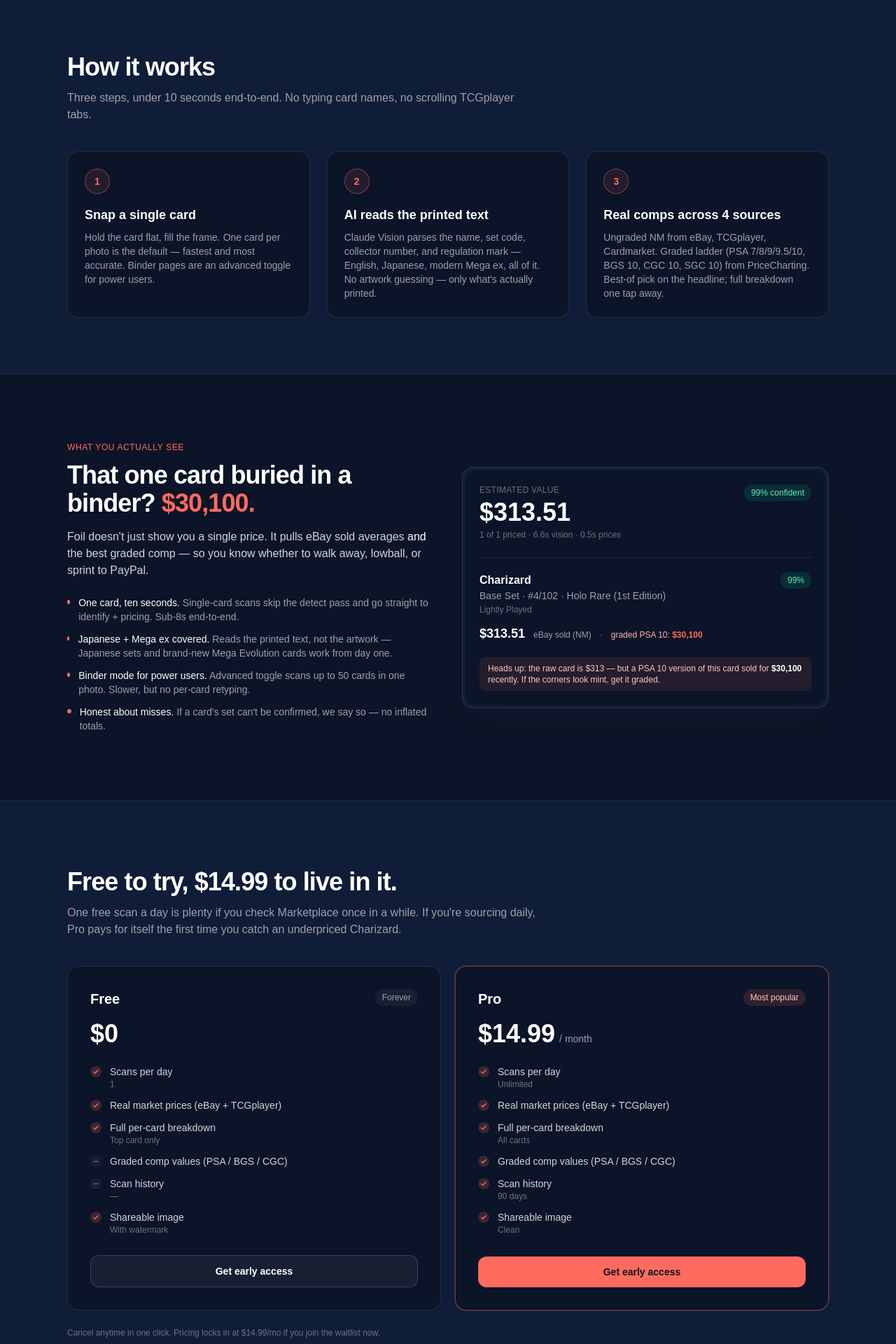
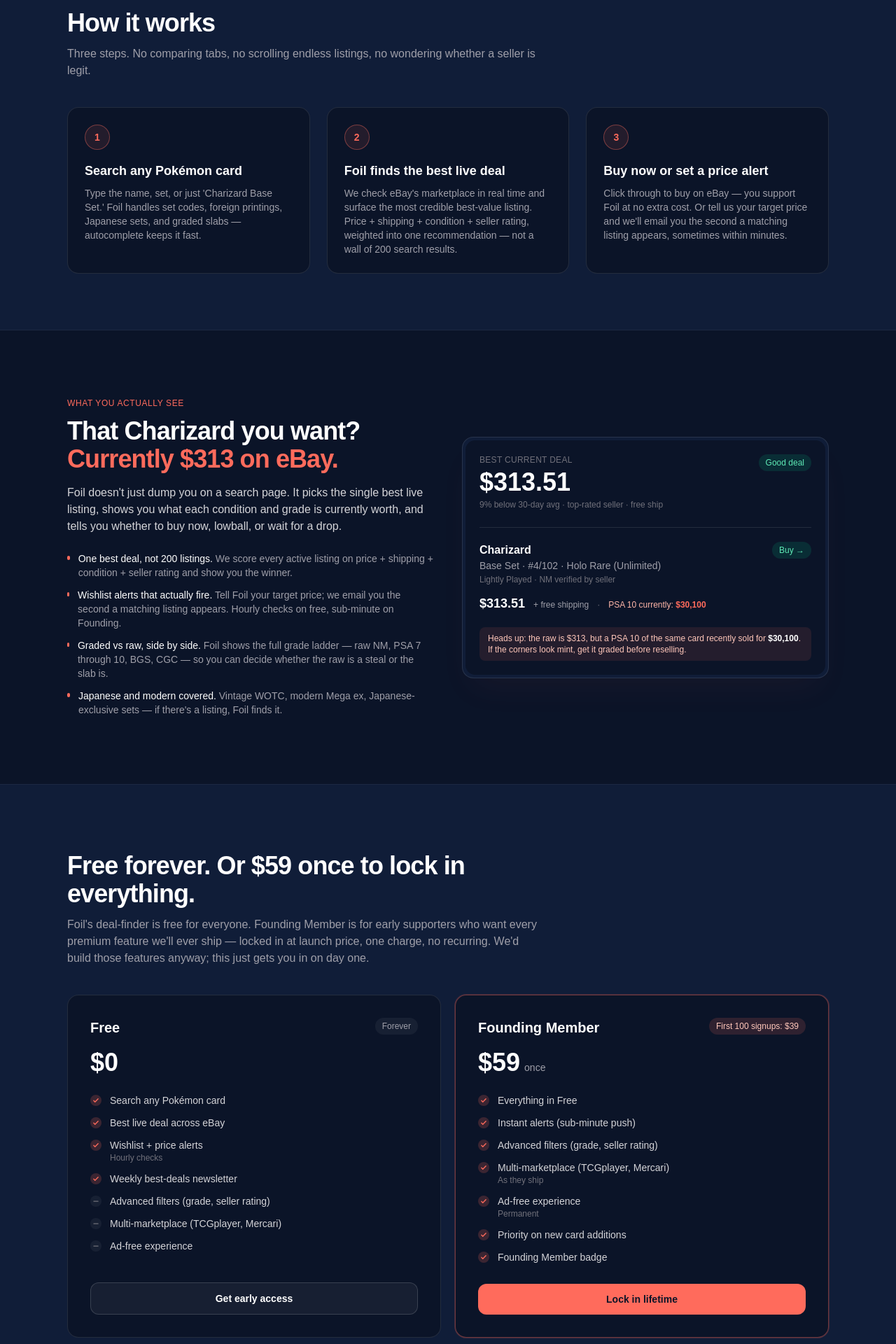
Before and after one commit to johnnycakx/Foil, a Next.js app: page / in a window 1280 px wide. Shown: the part 720-2640 px from the top of the page at 70% size. Built offline with nearby package versions, Linux system fonts and the light colour scheme; no server answers.

Commit message:
feat(seo): deal-finder homepage rewrite + founding member tier

```diff
--- a/app/page.tsx
+++ b/app/page.tsx
@@ -4,9 +4,9 @@
 import { createClient } from "@/lib/supabase/server";
 import { WaitlistForm } from "./landing/waitlist-form";
 
-const SITE_TITLE = "Foil — Scan any Pokémon card in 10 seconds (including Japanese)";
+const SITE_TITLE = "Foil — The best price on any Pokémon card";
 const SITE_DESCRIPTION =
-  "Snap one card, get a real market valuation in 10 seconds. eBay sold averages, TCGplayer market, PriceCharting graded comps — across English, Japanese, and modern Mega ex printings. Binder-page mode for power users.";
+  "Search any Pokémon card and instantly see the best live deal on eBay — curated by price, condition, and seller quality. Free wishlist alerts when your cards drop. Built by a Level-4 TCGplayer Verified Seller. TCGplayer coming soon.";
 
 export const metadata: Metadata = {
   title: SITE_TITLE,
@@ -40,7 +40,7 @@
       <Hero />
       <HowItWorks />
       <ExampleResult />
-      <PricingCompare />
+      <FoundingMember />
       <FinalCTA />
       <Footer />
     </div>
@@ -74,26 +74,28 @@
         Pre-launch · early access opening Oct 7
       </p>
       <h1 className="mt-5 max-w-3xl text-4xl font-bold leading-[1.05] tracking-tight sm:text-5xl md:text-6xl">
-        Scan any Pokémon card —{" "}
-        <span className="text-[#FF6B5C]">including Japanese</span> —
-        in 10 seconds.
+        The best price on any Pokémon card.{" "}
+        <span className="text-[#FF6B5C]">Right now.</span>
       </h1>
       <p className="mt-5 max-w-2xl text-lg text-zinc-300 sm:text-xl">
-        Snap one card. Foil reads the printed name, set code, and collector number,
-        cross-references eBay sold averages, TCGplayer market, and graded comps from
-        PSA to BGS 10, and tells you what the card is actually worth. Got a binder page?{" "}
-        <span className="text-zinc-400">Advanced mode prices the whole stack at once.</span>
+        Foil searches eBay&apos;s live listings the moment you ask and surfaces the
+        single highest-value deal for the exact card you want — judged by price,
+        shipping, condition, and seller reputation.{" "}
+        <span className="text-zinc-400">
+          Built by a Level-4 TCGplayer Verified Seller who got tired of comparing
+          20 listings to find one good one.
+        </span>
       </p>
 
       <div className="mt-8 max-w-xl">
         <WaitlistForm source="homepage_hero" variant="hero" />
         <p className="mt-3 text-xs text-zinc-500">
-          No spam, one email when early access opens.{" "}
+          Free at launch. No spam — we email when your wishlisted cards drop in price.{" "}
           <a
             href="#example"
             className="underline decoration-zinc-600 underline-offset-4 transition hover:text-zinc-300 hover:decoration-zinc-400"
           >
-            Watch demo ↓
+            See an example ↓
           </a>
         </p>
       </div>
@@ -105,18 +107,18 @@
   const steps = [
     {
       num: "1",
-      title: "Snap a single card",
-      body: "Hold the card flat, fill the frame. One card per photo is the default — fastest and most accurate. Binder pages are an advanced toggle for power users.",
+      title: "Search any Pokémon card",
+      body: "Type the name, set, or just 'Charizard Base Set.' Foil handles set codes, foreign printings, Japanese sets, and graded slabs — autocomplete keeps it fast.",
     },
     {
       num: "2",
-      title: "AI reads the printed text",
-      body: "Claude Vision parses the name, set code, collector number, and regulation mark — English, Japanese, modern Mega ex, all of it. No artwork guessing — only what's actually printed.",
+      title: "Foil finds the best live deal",
+      body: "We check eBay's marketplace in real time and surface the most credible best-value listing. Price + shipping + condition + seller rating, weighted into one recommendation — not a wall of 200 search results.",
     },
     {
       num: "3",
-      title: "Real comps across 4 sources",
-      body: "Ungraded NM from eBay, TCGplayer, Cardmarket. Graded ladder (PSA 7/8/9/9.5/10, BGS 10, CGC 10, SGC 10) from PriceCharting. Best-of pick on the headline; full breakdown one tap away.",
+      title: "Buy now or set a price alert",
+      body: "Click through to buy on eBay — you support Foil at no extra cost. Or tell us your target price and we'll email you the second a matching listing appears, sometimes within minutes.",
     },
   ];
 
@@ -125,7 +127,8 @@
       <div className="mx-auto w-full max-w-6xl px-5 py-16 sm:px-8 sm:py-20">
         <h2 className="text-3xl font-bold tracking-tight sm:text-4xl">How it works</h2>
         <p className="mt-3 max-w-2xl text-zinc-400">
-          Three steps, under 10 seconds end-to-end. No typing card names, no scrolling TCGplayer tabs.
+          Three steps. No comparing tabs, no scrolling endless listings, no
+          wondering whether a seller is legit.
         </p>
         <ol className="mt-10 grid gap-6 sm:grid-cols-3">
           {steps.map((s) => (
@@ -155,42 +158,45 @@
             What you actually see
           </p>
           <h2 className="mt-3 text-3xl font-bold tracking-tight sm:text-4xl">
-            That one card buried in a binder?{" "}
-            <span className="text-[#FF6B5C]">$30,100.</span>
+            That Charizard you want?{" "}
+            <span className="text-[#FF6B5C]">Currently $313 on eBay.</span>
           </h2>
           <p className="mt-4 text-zinc-300">
-            Foil doesn&apos;t just show you a single price. It pulls eBay sold averages
-            <em className="not-italic font-medium text-white"> and</em> the best graded comp
-            — so you know whether to walk away, lowball, or sprint to PayPal.
+            Foil doesn&apos;t just dump you on a search page. It picks the single
+            best live listing, shows you what each condition and grade is currently
+            worth, and tells you whether to buy now, lowball, or wait for a drop.
           </p>
           <ul className="mt-6 space-y-3 text-sm text-zinc-400">
             <li className="flex items-start gap-3">
               <span className="mt-1.5 inline-block h-1.5 w-1.5 rounded-full bg-[#FF6B5C]" />
               <span>
-                <span className="font-medium text-white">One card, ten seconds.</span> Single-card scans
-                skip the detect pass and go straight to identify + pricing. Sub-8s end-to-end.
+                <span className="font-medium text-white">One best deal, not 200 listings.</span>{" "}
+                We score every active listing on price + shipping + condition + seller
+                rating and show you the winner.
               </span>
             </li>
             <li className="flex items-start gap-3">
               <span className="mt-1.5 inline-block h-1.5 w-1.5 rounded-full bg-[#FF6B5C]" />
               <span>
-                <span className="font-medium text-white">Japanese + Mega ex covered.</span> Reads the
-                printed text, not the artwork — Japanese sets and brand-new Mega Evolution cards work
-                from day one.
+                <span className="font-medium text-white">Wishlist alerts that actually fire.</span>{" "}
+                Tell Foil your target price; we email you the second a matching
+                listing appears. Hourly checks on free, sub-minute on Founding.
               </span>
             </li>
             <li className="flex items-start gap-3">
               <span className="mt-1.5 inline-block h-1.5 w-1.5 rounded-full bg-[#FF6B5C]" />
               <span>
-                <span className="font-medium text-white">Binder mode for power users.</span> Advanced
-                toggle scans up to 50 cards in one photo. Slower, but no per-card retyping.
+                <span className="font-medium text-white">Graded vs raw, side by side.</span>{" "}
+                Foil shows the full grade ladder — raw NM, PSA 7 through 10, BGS,
+                CGC — so you can decide whether the raw is a steal or the slab is.
               </span>
             </li>
             <li className="flex items-start gap-3">
               <span className="mt-1.5 inline-block h-1.5 w-1.5 rounded-full bg-[#FF6B5C]" />
               <span>
-                <span className="font-medium text-white">Honest about misses.</span> If a card&apos;s
-                set can&apos;t be confirmed, we say so — no inflated totals.
+                <span className="font-medium text-white">Japanese and modern covered.</span>{" "}
+                Vintage WOTC, modern Mega ex, Japanese-exclusive sets — if there&apos;s
+                a listing, Foil finds it.
               </span>
             </li>
           </ul>
@@ -200,12 +206,16 @@
           <div className="rounded-[14px] bg-[#0B1428] p-5">
             <div className="flex items-start justify-between gap-3">
               <div>
-                <p className="text-xs uppercase tracking-wide text-zinc-500">Estimated value</p>
+                <p className="text-xs uppercase tracking-wide text-zinc-500">
+                  Best current deal
+                </p>
                 <p className="mt-1 text-4xl font-bold tabular-nums text-white">$313.51</p>
-                <p className="mt-1 text-xs text-zinc-500">1 of 1 priced · 6.6s vision · 0.5s prices</p>
+                <p className="mt-1 text-xs text-zinc-500">
+                  9% below 30-day avg · top-rated seller · free ship
+                </p>
               </div>
               <span className="rounded-full bg-emerald-500/15 px-2.5 py-1 text-xs font-medium text-emerald-300">
-                99% confident
+                Good deal
               </span>
             </div>
 
@@ -214,29 +224,29 @@
                 <div className="min-w-0">
                   <p className="truncate font-semibold text-white">Charizard</p>
                   <p className="truncate text-sm text-zinc-400">
-                    Base Set · #4/102 · Holo Rare (1st Edition)
+                    Base Set · #4/102 · Holo Rare (Unlimited)
                   </p>
-                  <p className="mt-0.5 text-xs text-zinc-500">Lightly Played</p>
+                  <p className="mt-0.5 text-xs text-zinc-500">Lightly Played · NM verified by seller</p>
                   <div className="mt-3 flex flex-wrap items-baseline gap-x-3 gap-y-1">
                     <span className="text-lg font-semibold tabular-nums text-white">$313.51</span>
-                    <span className="text-xs text-zinc-400">eBay sold (NM)</span>
+                    <span className="text-xs text-zinc-400">+ free shipping</span>
                     <span className="text-xs text-zinc-500">·</span>
                     <span className="text-xs text-[#FFB6A8]">
-                      graded PSA 10:{" "}
+                      PSA 10 currently:{" "}
                       <span className="font-semibold text-[#FF6B5C]">$30,100</span>
                     </span>
                   </div>
                 </div>
                 <span className="rounded-full bg-emerald-500/15 px-2.5 py-1 text-xs font-medium text-emerald-300">
-                  99%
+                  Buy →
                 </span>
               </div>
             </div>
 
             <p className="mt-5 rounded-lg bg-[#FF6B5C]/10 px-3 py-2 text-xs text-[#FFC7BA]">
-              Heads up: the raw card is $313 — but a PSA 10 version of this card sold for{" "}
-              <span className="font-semibold text-white">$30,100</span> recently. If the corners
-              look mint, get it graded.
+              Heads up: the raw is $313, but a PSA 10 of the same card recently sold
+              for <span className="font-semibold text-white">$30,100</span>. If the
+              corners look mint, get it graded before reselling.
             </p>
           </div>
         </div>
@@ -245,24 +255,39 @@
   );
 }
 
-function PricingCompare() {
-  const features: { label: string; free: string | boolean; pro: string | boolean }[] = [
-    { label: "Scans per day", free: "1", pro: "Unlimited" },
-    { label: "Real market prices (eBay + TCGplayer)", free: true, pro: true },
-    { label: "Full per-card breakdown", free: "Top card only", pro: "All cards" },
-    { label: "Graded comp values (PSA / BGS / CGC)", free: false, pro: true },
-    { label: "Scan history", free: "—", pro: "90 days" },
-    { label: "Shareable image", free: "With watermark", pro: "Clean" },
+function FoundingMember() {
+  const freeFeatures = [
+    { label: "Search any Pokémon card", value: true as const },
+    { label: "Best live deal across eBay", value: true as const },
+    { label: "Wishlist + price alerts", value: "Hourly checks" },
+    { label: "Weekly best-deals newsletter", value: true as const },
+    { label: "Advanced filters (grade, seller rating)", value: false as const },
+    { label: "Multi-marketplace (TCGplayer, Mercari)", value: false as const },
+    { label: "Ad-free experience", value: false as const },
+  ];
+
+  const foundingFeatures = [
+    { label: "Everything in Free", value: true as const },
+    { label: "Instant alerts (sub-minute push)", value: true as const },
+    { label: "Advanced filters (grade, seller rating)", value: true as const },
+    { label: "Multi-marketplace (TCGplayer, Mercari)", value: "As they ship" },
+    { label: "Ad-free experience", value: "Permanent" },
+    { label: "Priority on new card additions", value: true as const },
+    { label: "Founding Member badge", value: true as const },
   ];
 
   return (
     <section className="border-y border-white/5 bg-[#101D38]">
       <div className="mx-auto w-full max-w-6xl px-5 py-16 sm:px-8 sm:py-24">
         <div className="max-w-2xl">
-          <h2 className="text-3xl font-bold tracking-tight sm:text-4xl">Free to try, $14.99 to live in it.</h2>
+          <h2 className="text-3xl font-bold tracking-tight sm:text-4xl">
+            Free forever. Or $59 once to lock in everything.
+          </h2>
           <p className="mt-3 text-zinc-400">
-            One free scan a day is plenty if you check Marketplace once in a while. If you&apos;re
-            sourcing daily, Pro pays for itself the first time you catch an underpriced Charizard.
+            Foil&apos;s deal-finder is free for everyone. Founding Member is for
+            early supporters who want every premium feature we&apos;ll ever ship —
+            locked in at launch price, one charge, no recurring. We&apos;d build
+            those features anyway; this just gets you in on day one.
           </p>
         </div>
 
@@ -274,21 +299,22 @@
             pricePer=""
             tag="Forever"
             cta={{ label: "Get early access", href: "#waitlist" }}
-            features={features.map((f) => ({ label: f.label, value: f.free }))}
+            features={freeFeatures}
           />
           <PlanCard
             tone="pro"
-            name="Pro"
-            price="$14.99"
-            pricePer="/ month"
-            tag="Most popular"
-            cta={{ label: "Get early access", href: "#waitlist" }}
-            features={features.map((f) => ({ label: f.label, value: f.pro }))}
+            name="Founding Member"
+            price="$59"
+            pricePer="once"
+            tag="First 100 signups: $39"
+            cta={{ label: "Lock in lifetime", href: "#waitlist" }}
+            features={foundingFeatures}
           />
         </div>
 
         <p className="mt-6 text-xs text-zinc-500">
-          Cancel anytime in one click. Pricing locks in at $14.99/mo if you join the waitlist now.
+          Founding Member is a one-time charge — no subscription, no auto-renewal.
+          Price climbs to $79 at public launch.
         </p>
       </div>
     </section>
@@ -386,11 +412,11 @@
     <section id="waitlist" className="mx-auto w-full max-w-6xl px-5 py-16 sm:px-8 sm:py-24">
       <div className="rounded-3xl border border-[#FF6B5C]/30 bg-gradient-to-br from-[#101D38] via-[#0B1428] to-[#101D38] p-8 sm:p-12">
         <h2 className="max-w-3xl text-3xl font-bold tracking-tight sm:text-4xl">
-          Stop second-guessing Marketplace listings.
+          Never overpay for a Pokémon card again.
         </h2>
         <p className="mt-3 max-w-2xl text-zinc-300">
-          Get on the waitlist. We&apos;ll email you the moment early access opens — and the first
-          1,000 signups get an extended free trial of Pro.
+          Get on the waitlist. We&apos;ll email you the moment early access opens —
+          and the first 100 signups get Founding Member at $39 instead of $59.
         </p>
         <div className="mt-6 max-w-xl">
           <WaitlistForm source="homepage_final_cta" variant="hero" />
@@ -404,7 +430,7 @@
   return (
     <footer className="border-t border-white/5 bg-[#0B1428]">
       <div className="mx-auto flex w-full max-w-6xl flex-col items-start justify-between gap-3 px-5 py-8 text-sm text-zinc-500 sm:flex-row sm:items-center sm:px-8">
-        <p>© {new Date().getFullYear()} Foil. Pokémon TCG card valuation, in seconds.</p>
+        <p>© {new Date().getFullYear()} Foil. The best price on any Pokémon card.</p>
         <p>
           Already have access?{" "}
           <Link href="/login" className="text-zinc-300 underline decoration-zinc-700 underline-offset-4 transition hover:text-white hover:decoration-zinc-400">
```
